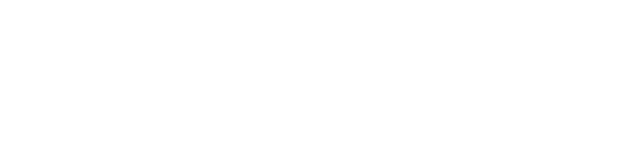
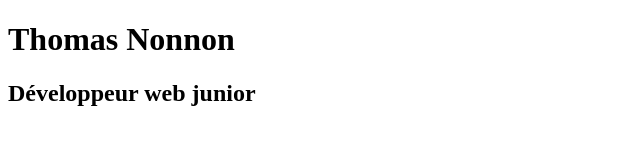
Before and after one commit to thomasnonnon/CV-Thomas-N, a plain HTML site: page index.html in a window 1280 px wide. Shown: the whole page, without its empty margins (0-640 px from the left). Drawn offline with Linux system fonts and the light colour scheme.

Commit message:
Add header

```diff
--- a/index.html
+++ b/index.html
@@ -6,6 +6,10 @@
     <title>Document</title>
 </head>
 <body>
+    <header>
+        <H1>Thomas Nonnon</H1>
+        <h2>Développeur web junior</h2>
+    </header>
 
 </body>
 </html>
```
